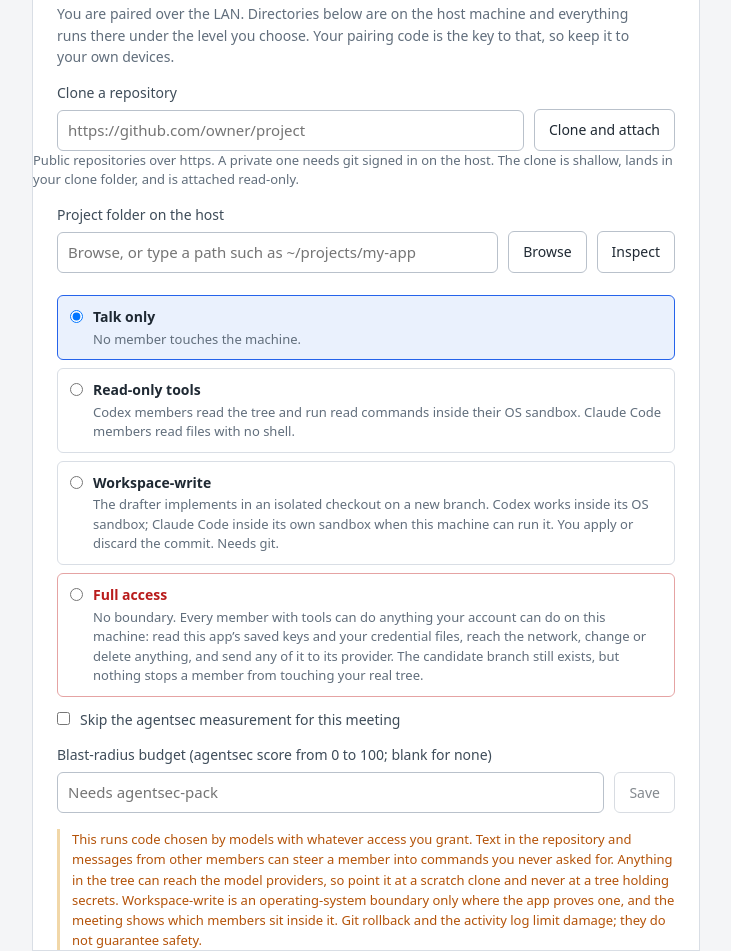
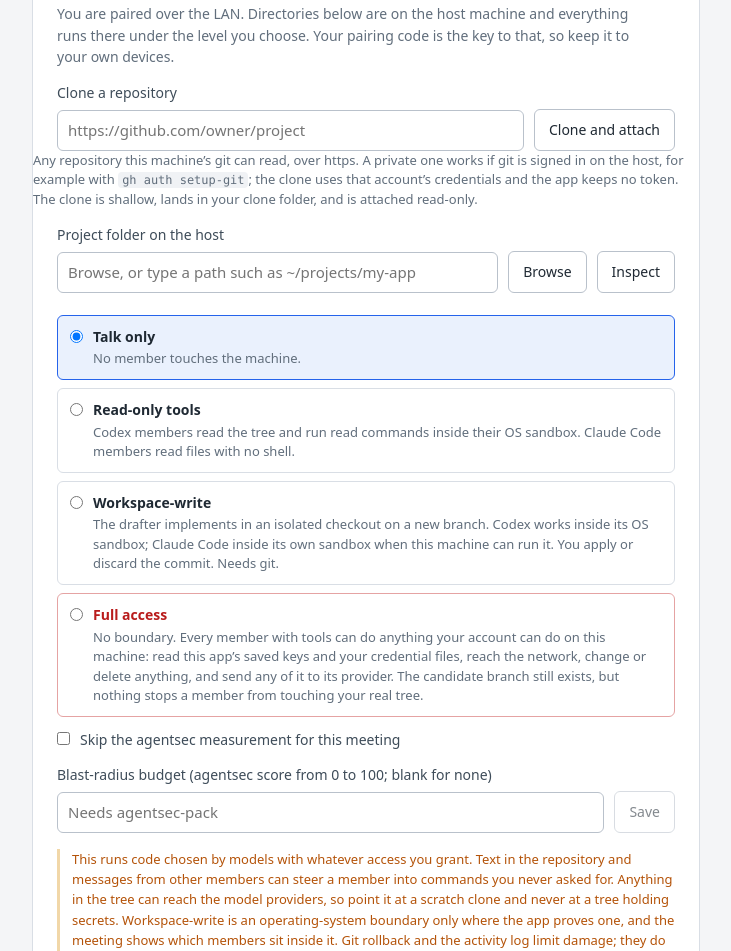
Before and after one commit to binary-knight/overrule, a website with bundled scripts: page public/index.html in a window 1280 px wide. Shown: the part 1083-2034 px from the top of the page, without its empty margins (240-971 px from the left). Built offline with nearby package versions, Linux system fonts and the light colour scheme; files whose address does not match are found by name.

Commit message:
Say how a private repository is cloned: the host account's own git credentials
Verified against a private repository on this host through the app's own code path.

Co-Authored-By: Claude Opus 5 (1M context) <noreply@anthropic.com>

```diff
--- a/public/index.html
+++ b/public/index.html
@@ -31,7 +31,7 @@
           <p class="workspace-note">Optional. Point the council at a project on the host so members can read it, or let the drafter change it on a branch you approve.</p>
           <p id="workspace-lan" class="workspace-note hidden">You are paired over the LAN. Directories below are on the host machine and everything runs there under the level you choose. Your pairing code is the key to that, so keep it to your own devices.</p>
           <div id="workspace-form">
-            <div class="workspace-row"><label>Clone a repository<input id="repo-url" placeholder="https://github.com/owner/project" autocomplete="off"></label><button type="button" id="repo-clone" class="button secondary">Clone and attach</button></div><p id="repo-note" class="field-hint">Public repositories over https. A private one needs git signed in on the host. The clone is shallow, lands in your clone folder, and is attached read-only.</p><div class="workspace-row"><label>Project folder on the host<input id="workspace-path" placeholder="Browse, or type a path such as ~/projects/my-app" autocomplete="off"></label><button type="button" id="workspace-browse" class="button secondary">Browse</button><button type="button" id="workspace-inspect" class="button secondary">Inspect</button></div>
+            <div class="workspace-row"><label>Clone a repository<input id="repo-url" placeholder="https://github.com/owner/project" autocomplete="off"></label><button type="button" id="repo-clone" class="button secondary">Clone and attach</button></div><p id="repo-note" class="field-hint">Any repository this machine’s git can read, over https. A private one works if git is signed in on the host, for example with <code>gh auth setup-git</code>; the clone uses that account’s credentials and the app keeps no token. The clone is shallow, lands in your clone folder, and is attached read-only.</p><div class="workspace-row"><label>Project folder on the host<input id="workspace-path" placeholder="Browse, or type a path such as ~/projects/my-app" autocomplete="off"></label><button type="button" id="workspace-browse" class="button secondary">Browse</button><button type="button" id="workspace-inspect" class="button secondary">Inspect</button></div>
             <div id="browser" class="browser hidden"><div id="browser-crumb" class="browser-crumb"></div><div id="browser-entries" class="browser-entries"></div></div>
             <div id="recent-head" class="recent-head hidden"><span>Recent workspaces</span></div>
             <div id="recent" class="recent"></div>
```
Also changed, not shown: docs/REFERENCE.md (+2 -0 lines), README.md.
